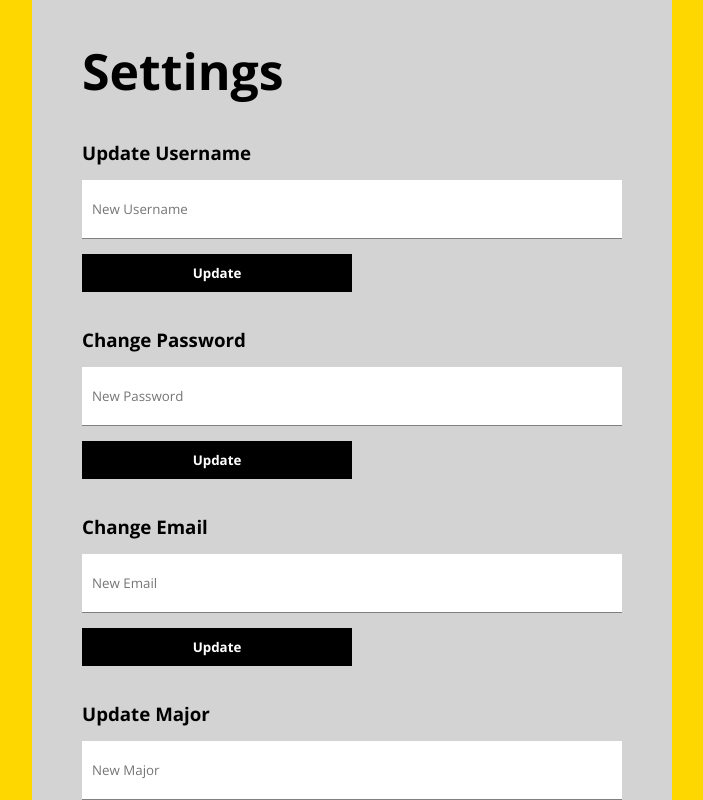
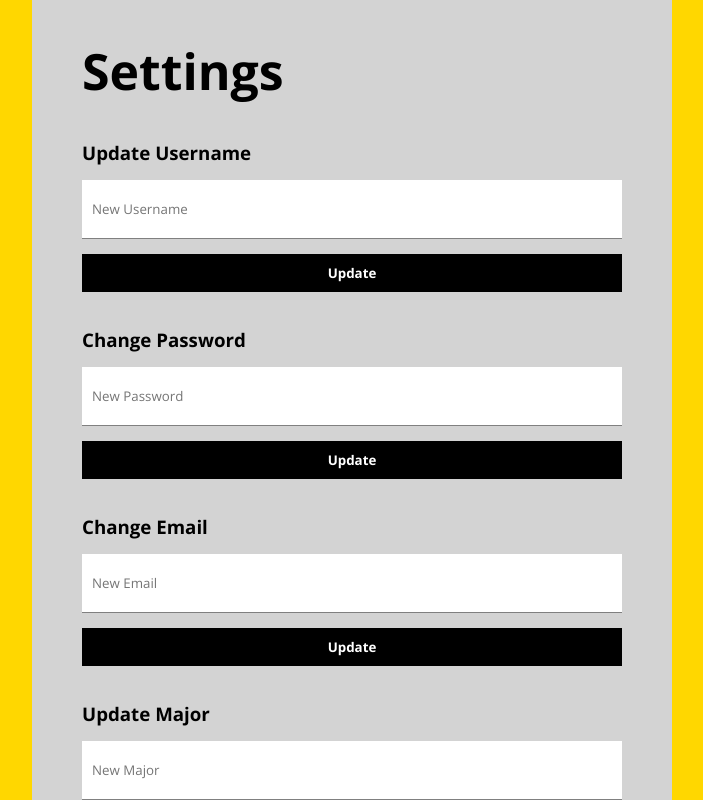
Before and after one commit to CMSC447-2023SP-Proj/project, a React (Create React App) app in the folder client/: page /settings in a window 1280 px wide. Shown: the top 800 px of the page, without its empty margins (288-991 px from the left). Built offline with nearby package versions, Linux system fonts and the light colour scheme.

Commit message:
made buttons larger and updated delete acct link

```diff
--- a/client/src/pages/settings/settings.jsx
+++ b/client/src/pages/settings/settings.jsx
@@ -71,8 +71,8 @@ const Register = () => {
                         <warn>  **** This can not be reversed ****</warn>
                         <Link to="/login">
 
-                        <button onClick={warningFlair}>Delete Account</button>
-</Link>
+                        <button>Delete Account</button>
+                        </Link>
                         </form>
               </div>
           </div>
--- a/client/src/pages/settings/settings.scss
+++ b/client/src/pages/settings/settings.scss
@@ -68,7 +68,7 @@
                 display: flex;
                 flex-direction: column;
                 gap: 15px;
-    //align-items: center;
+                //align-items: center;
 
 
 
@@ -87,7 +87,7 @@
                 }
 
                 button {
-                    width: 50%;
+                    width: 100%;
                     padding: 10px;
                     border: none;
                     background-color: black;
```
